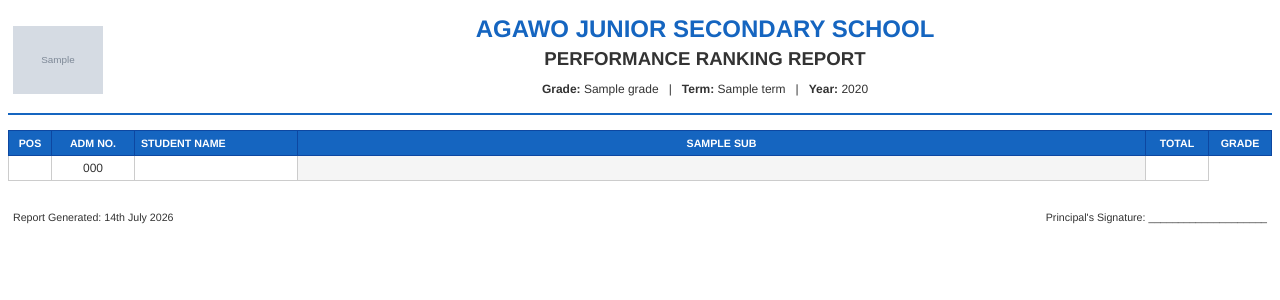
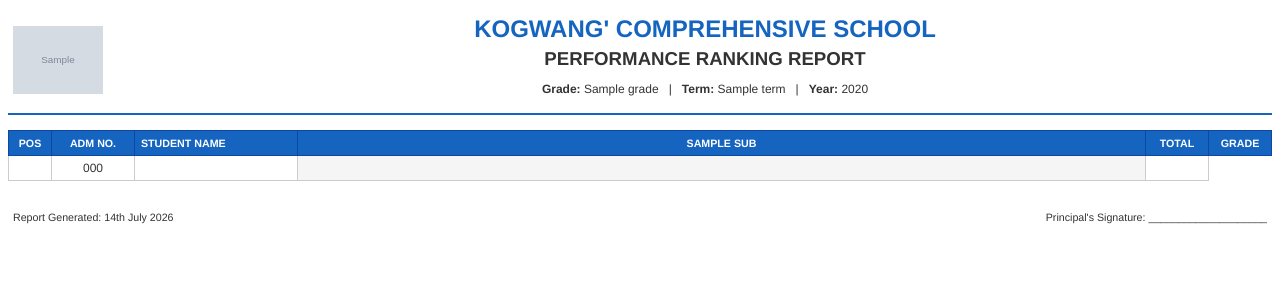
Before and after one commit to deqssystems1-rgb/deqssystems1, a Django app: template templates/view_list_pdf.html in a window 1280 px wide. Shown: the top 300 px of the page. Run offline with Django 5.2, Linux system fonts and the light colour scheme; tables that the repository leaves empty hold one stand-in row (values such as "Sample post"); the template is opened without the code that fills it: values that come from a table or form of the project are taken from there, most other values are stand-ins (such as "Sample title", 1, 10 or a date in 2020); grey boxes marked "Sample" are stand-in pictures.

Commit message:
Update view_list_pdf.html

```diff
--- a/templates/view_list_pdf.html
+++ b/templates/view_list_pdf.html
@@ -128,7 +128,7 @@
 
         <td class="school-info">
             <div class="school-name">
-                AGAWO JUNIOR SECONDARY SCHOOL
+                KOGWANG' COMPREHENSIVE SCHOOL
             </div>
 
             <div class="report-title">
```
